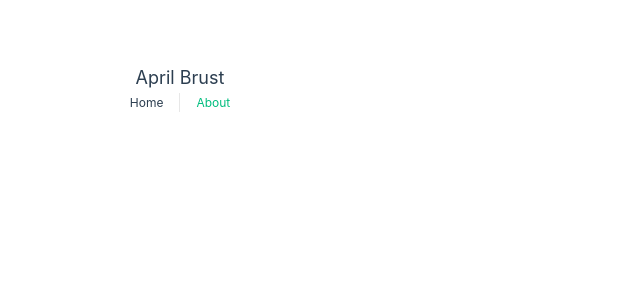
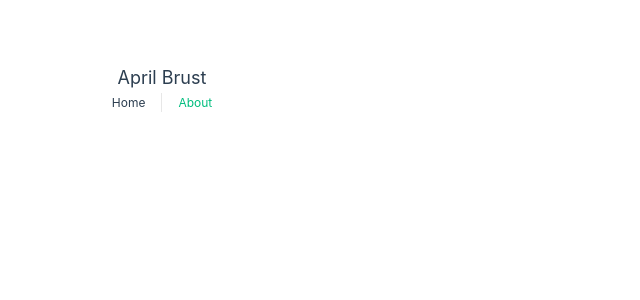
Before and after one commit to klthree/artist-site, a Vue app: page / in a window 1280 px wide. Shown: the top 300 px of the page, without its empty margins (0-640 px from the left). Built offline with nearby package versions, Linux system fonts and the light colour scheme; the HTML template or start-up script is replaced by a standard one.

Commit message:
Added padding, adjusted max-width to prevent overflow.

```diff
--- a/src/App.vue
+++ b/src/App.vue
@@ -20,8 +20,9 @@ import GalleryView from './views/GalleryView.vue';
 .main-flex {
   display: flex;
   width: 100vw;
-  max-width: 100%;
+  max-width: 90vw;
   min-height: 100vh;
+  padding-right: calc(var(--section-gap) / 2);
 }
 
 header {
```
